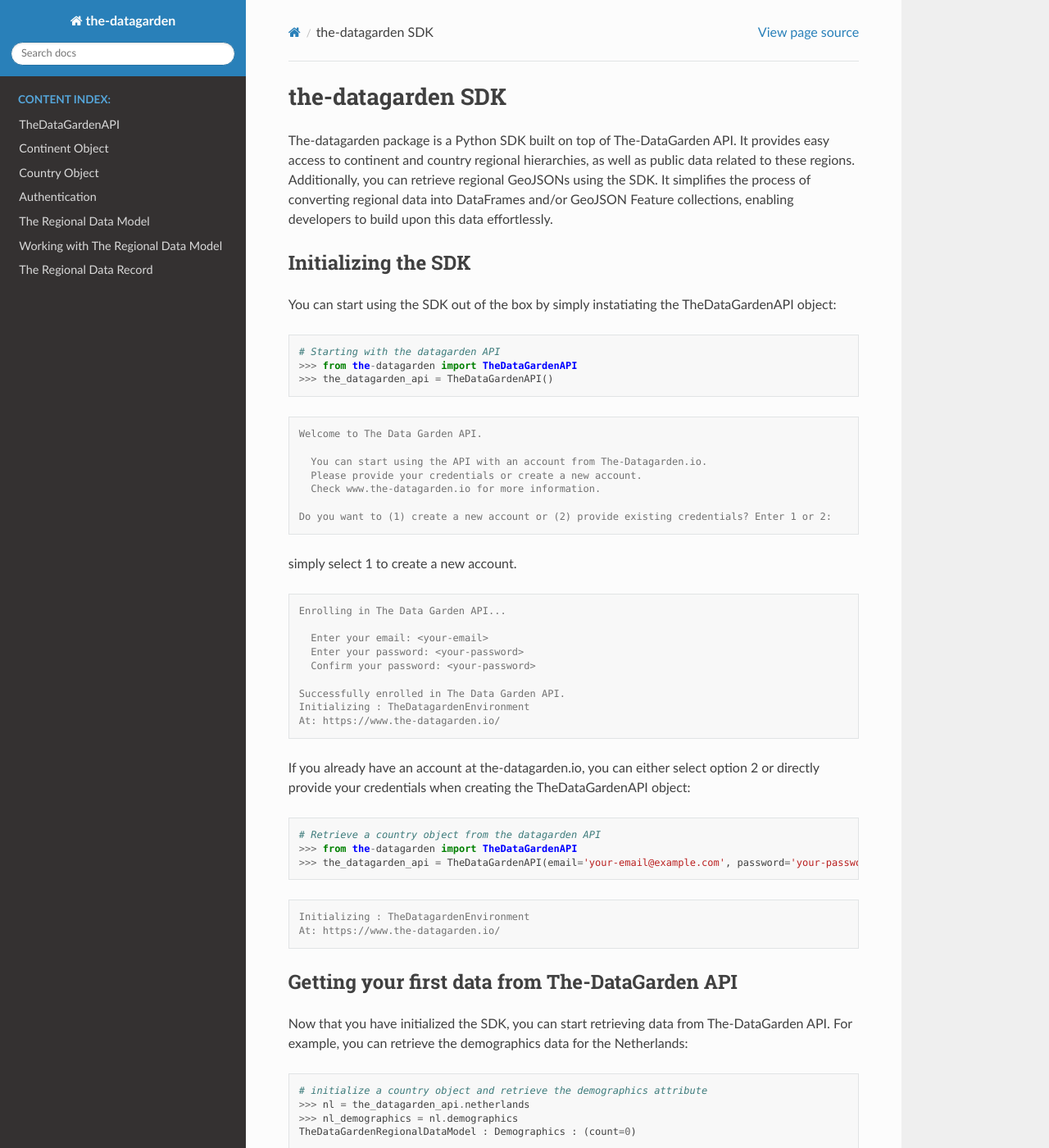
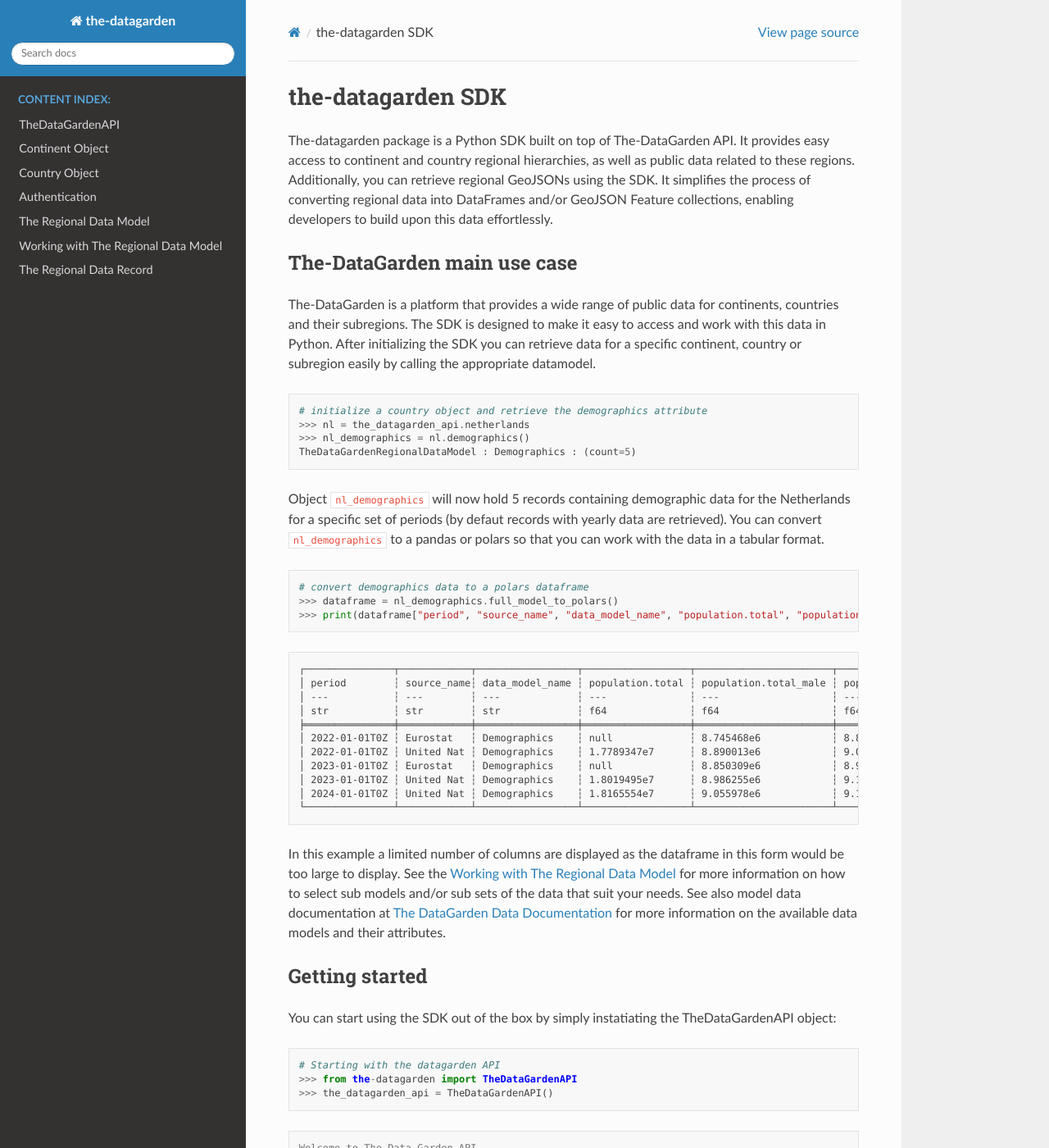
Before and after one commit to OlivettaDataGarden/dg-the-datagarden, a Sphinx documentation site: the page built from docs/source/index.rst, in a window 1280 px wide and 1400 px high. Shown: the whole window at 82% size. Built offline with Sphinx 7.4.7 and the Read the Docs theme 3.1.0, drawn with Linux system fonts in a browser that asks for light colours; some of the changed text lies outside the part shown.

Commit message:
DGDG-10 Adjusted index page to start with main use case

```diff
--- a/docs/source/index.rst
+++ b/docs/source/index.rst
@@ -4,8 +4,53 @@
 
 The-datagarden package is a Python SDK built on top of The-DataGarden API. It provides easy access to continent and country regional hierarchies, as well as public data related to these regions. Additionally, you can retrieve regional GeoJSONs using the SDK. It simplifies the process of converting regional data into DataFrames and/or GeoJSON Feature collections, enabling developers to build upon this data effortlessly.
 
-Initializing the SDK
---------------------
+
+The-DataGarden main use case
+----------------------------
+The-DataGarden is a platform that provides a wide range of public data for continents, countries and their subregions.
+The SDK is designed to make it easy to access and work with this data in Python. After initializing the SDK you can
+retrieve data for a specific continent, country or subregion easily by calling the appropriate datamodel.
+
+.. code-block:: python
+
+    # initialize a country object and retrieve the demographics attribute
+    >>> nl = the_datagarden_api.netherlands
+    >>> nl_demographics = nl.demographics()
+    TheDataGardenRegionalDataModel : Demographics : (count=5)
+
+Object ``nl_demographics`` will now hold 5 records containing demographic data for the Netherlands for a specific set
+of periods (by defaut records with yearly data are retrieved). You can convert ``nl_demographics`` to a pandas or polars so
+that you can work with the data in a tabular format.
+
+.. code-block:: python
+
+    # convert demographics data to a polars dataframe
+    >>> dataframe = nl_demographics.full_model_to_polars()
+    >>> print(dataframe["period", "source_name", "data_model_name", "population.total", "population.total_male", "population.total_female"])
+
+.. code-block:: text
+
+    ┌───────────────┬────────────┬─────────────────┬──────────────────┬───────────────────────┬─────────────────────────┐
+    │ period        ┆ source_name┆ data_model_name ┆ population.total ┆ population.total_male ┆ population.total_female │
+    │ ---           ┆ ---        ┆ ---             ┆ ---              ┆ ---                   ┆ ---                     │
+    │ str           ┆ str        ┆ str             ┆ f64              ┆ f64                   ┆ f64                     │
+    ╞═══════════════╪════════════╪═════════════════╪══════════════════╪═══════════════════════╪═════════════════════════╡
+    │ 2022-01-01T0Z ┆ Eurostat   ┆ Demographics    ┆ null             ┆ 8.745468e6            ┆ 8.845204e6              │
+    │ 2022-01-01T0Z ┆ United Nat ┆ Demographics    ┆ 1.7789347e7      ┆ 8.890013e6            ┆ 9.014408e6              │
+    │ 2023-01-01T0Z ┆ Eurostat   ┆ Demographics    ┆ null             ┆ 8.850309e6            ┆ 8.960982e6              │
+    │ 2023-01-01T0Z ┆ United Nat ┆ Demographics    ┆ 1.8019495e7      ┆ 8.986255e6            ┆ 9.106269e6              │
+    │ 2024-01-01T0Z ┆ United Nat ┆ Demographics    ┆ 1.8165554e7      ┆ 9.055978e6            ┆ 9.172763e6              │
+    └───────────────┴────────────┴─────────────────┴──────────────────┴───────────────────────┴─────────────────────────┘
+
+In this example a limited number of columns are displayed as the dataframe in this form would be too large to display.
+See the :doc:`working_with_regional_data_model` for more information on how to select sub models and/or sub sets of the data
+that suit your needs.
+See also model data documentation at `The DataGarden Data Documentation <https://www.the-datagarden.io/data-docs>`_ for more information on the available data models
+and their attributes.
+
+
+Getting started
+---------------
 You can start using the SDK out of the box by simply instatiating the TheDataGardenAPI object:
 
 .. code-block:: python
@@ -137,7 +182,7 @@
         │ ---           ┆ ---         ┆ ---           ┆ ---          ┆ ---                    │
         │ str           ┆ str         ┆ str           ┆ i64          ┆ struct[3]              │
         ╞═══════════════╪═════════════╪═══════════════╪══════════════╪════════════════════════╡
-        │ Netherlands   ┆ country     ┆ 528           ┆ 0            ┆ {"Feature",{"Netherland│
+        │ Netherlands   ┆ country     �� 528           ┆ 0            ┆ {"Feature",{"Netherland│
         │ Drenthe       ┆ province    ┆ NL13          ┆ 2            ┆ {"Feature",{"Drenthe",2│
         │ …             ┆ …           ┆ …             ┆ …            ┆ …                      │
         │ Zuid-Holland  ┆ province    ┆ NL33          ┆ 2            ┆ {"Feature",{"Zuid-Holla│
```
